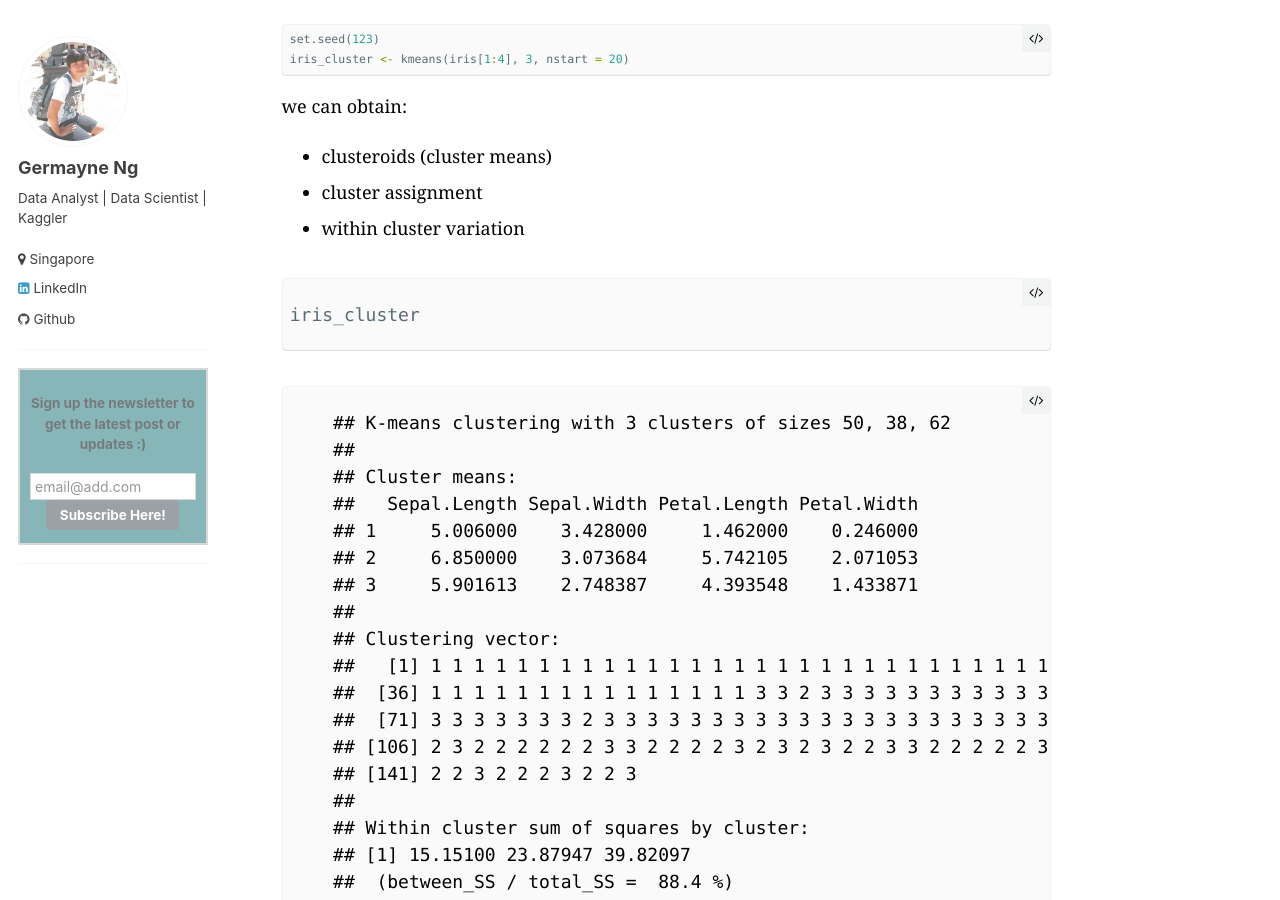
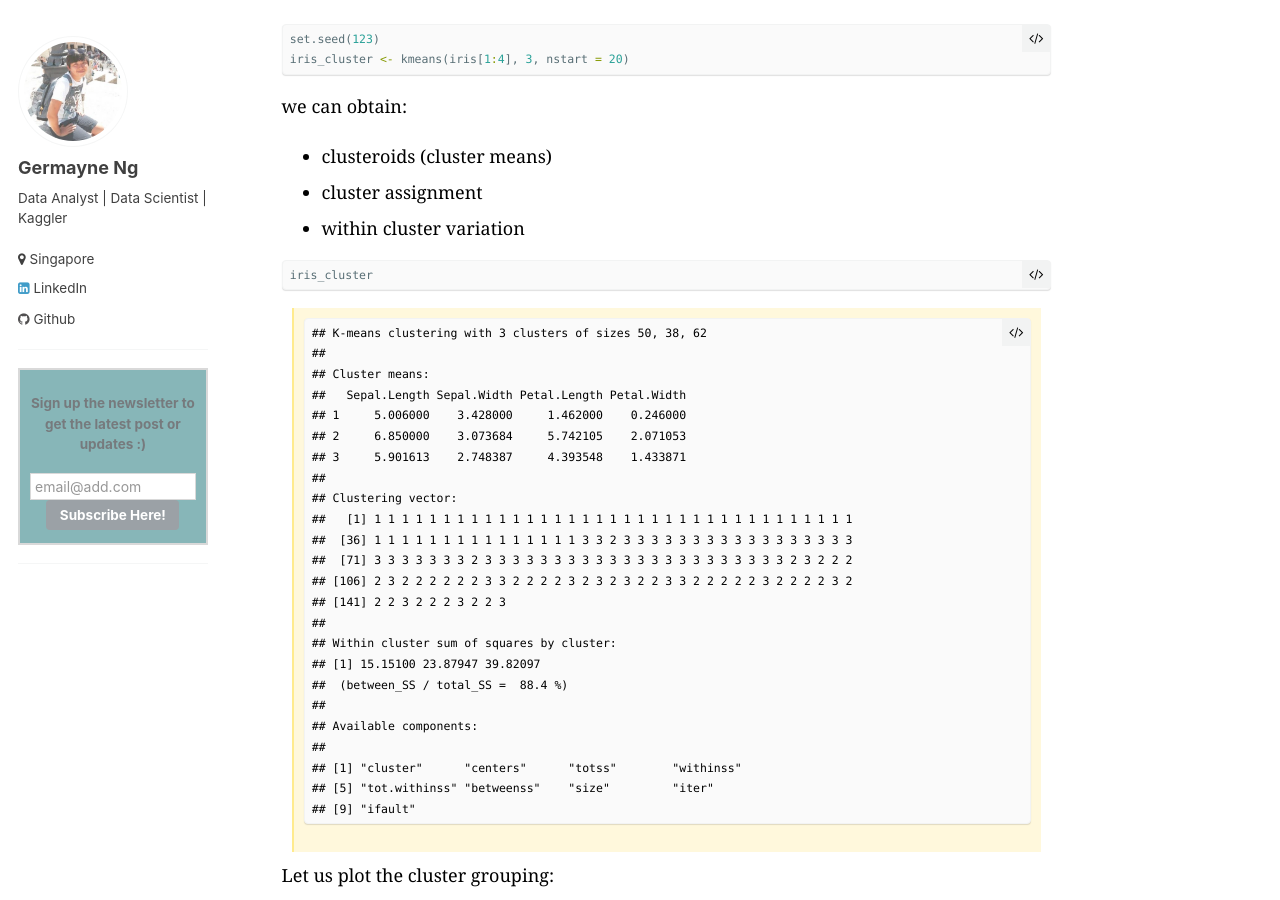
Before and after one commit to germayneng/template-_githubpages, a Jekyll site: the page built from _posts/2017-08-01-K_means_clustering.md, in a window 1280 px wide and 900 px high, scrolled down 3652 px. Built offline with Jekyll 4.4.1, drawn with Linux system fonts in a browser that asks for light colours; comment, search, counter and statistics services are not loaded.

Commit message:
Update 2017-08-01-K_means_clustering.md

````diff
--- a/_posts/2017-08-01-K_means_clustering.md
+++ b/_posts/2017-08-01-K_means_clustering.md
@@ -117,13 +117,13 @@ we can obtain:
 * cluster assignment
 * within cluster variation
 
-{% highlight r %}
+```R
 iris_cluster
-{% endhighlight %}
+```
 
 
 
-{% highlight text %}
+>
     ## K-means clustering with 3 clusters of sizes 50, 38, 62
     ##
     ## Cluster means:
@@ -148,15 +148,14 @@ iris_cluster
     ## [1] "cluster"      "centers"      "totss"        "withinss"
     ## [5] "tot.withinss" "betweenss"    "size"         "iter"
     ## [9] "ifault"
-{% endhighlight %}
 
 
 
 Let us plot the cluster grouping:
 
-{% highlight r %}
+```R
 iris_cluster$cluster <- as.factor(iris_cluster$cluster)
-{% endhighlight %}
+```
 
 ```R
 ggplot(iris, aes(Petal.Length, Petal.Width, color = iris_cluster$cluster)) + geom_point()
@@ -175,7 +174,7 @@ iris$species_cluster <- iris_cluster$cluster
 tbl_df(iris)
 ```
 
-{% highlight text %}
+>
     ## # A tibble: 150 x 6
     ##    Sepal.Length Sepal.Width Petal.Length Petal.Width Species
     ##           <dbl>       <dbl>        <dbl>       <dbl>  <fctr>
@@ -190,7 +189,6 @@ tbl_df(iris)
     ##  9          4.4         2.9          1.4         0.2  setosa
     ## 10          4.9         3.1          1.5         0.1  setosa
     ## # ... with 140 more rows, and 1 more variables: species_cluster <fctr>
-{% endhighlight %}
 
 
 # Example 2: using Facto packages
@@ -270,7 +268,6 @@ ggplot(USArrests, aes(Murder, Assault, color = USArrests$group) ) + geom_point()
     ## [9] "ifault"
 
 
-
 <br>
 <center><img src="/images/k_means_image/unnamed-chunk-11-1.png?style=centerme"></center>
 <br>
````
